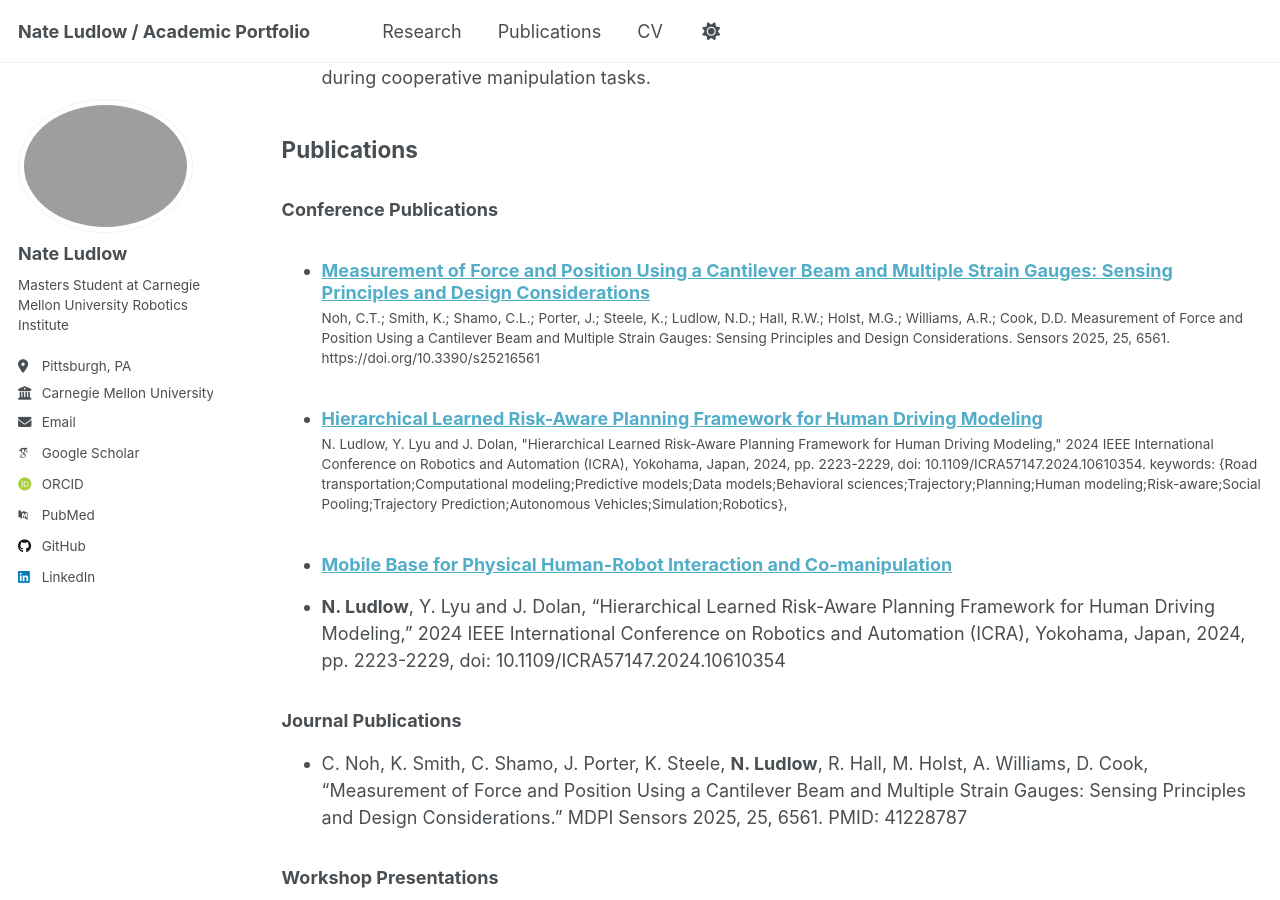
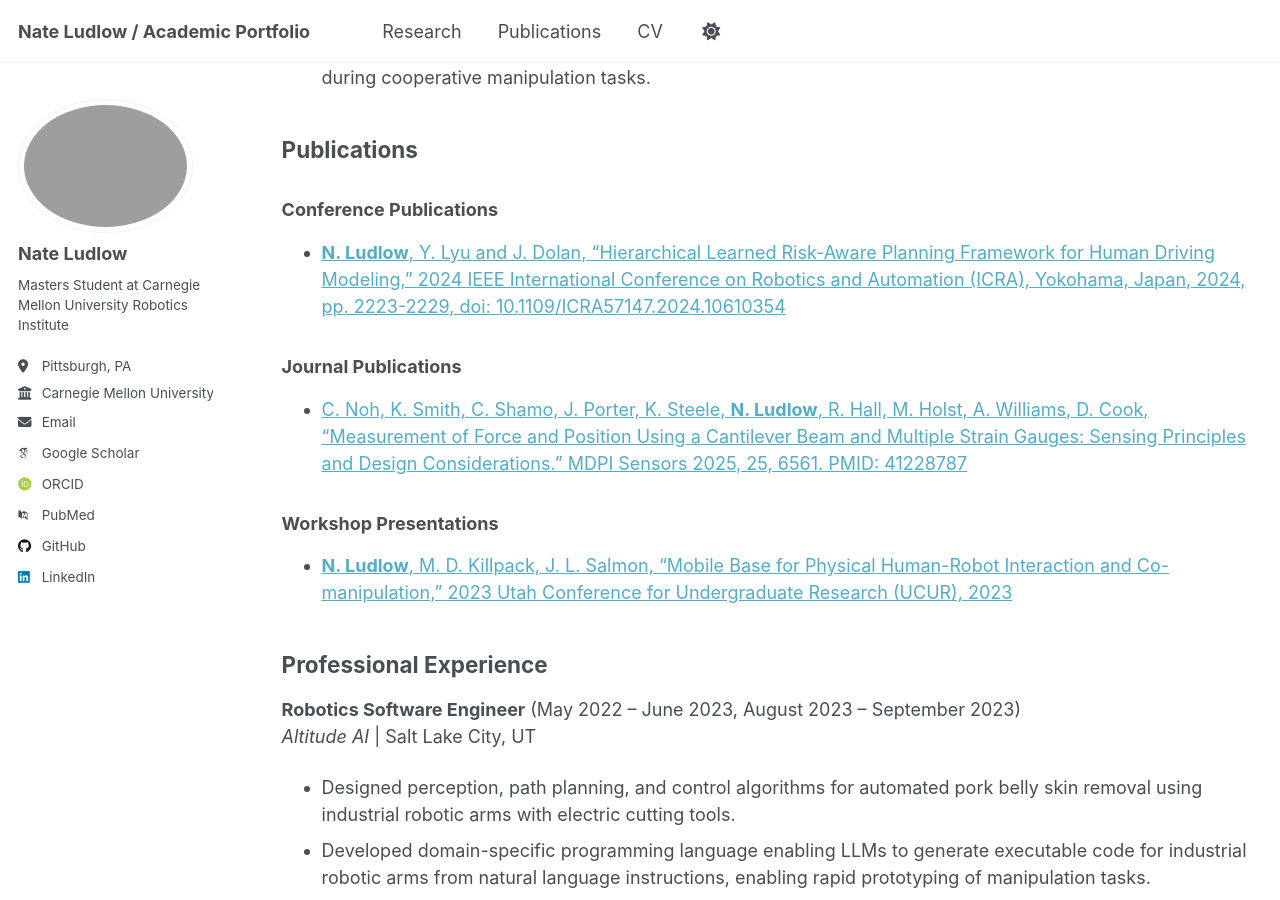
Before and after one commit to natelud/natelud.github.io, a Jekyll site: the page built from _pages/cv.md, in a window 1280 px wide and 900 px high, scrolled down 1824 px. Built offline with Jekyll 4.4.1, drawn with Linux system fonts in a browser that asks for light colours; some web fonts are replaced; a script that is not in the unit is left out; some of the changed lines change nothing that is shown.

Commit message:
Add hyperlinks to publication entries in CV
Updated publication entries to include hyperlinks for better accessibility.

```diff
--- a/_pages/cv.md
+++ b/_pages/cv.md
@@ -66,19 +66,15 @@ Advisors: Dr. Marc Killpack and Dr. John Salmon | Provo, UT
 
 ### Conference Publications
 
-  <ul>{% for post in site.publications reversed %}
-    {% include archive-single-cv.html %}
-  {% endfor %}</ul>
-
-* **N. Ludlow**, Y. Lyu and J. Dolan, "Hierarchical Learned Risk-Aware Planning Framework for Human Driving Modeling," 2024 IEEE International Conference on Robotics and Automation (ICRA), Yokohama, Japan, 2024, pp. 2223-2229, doi: 10.1109/ICRA57147.2024.10610354
+* [**N. Ludlow**, Y. Lyu and J. Dolan, "Hierarchical Learned Risk-Aware Planning Framework for Human Driving Modeling," 2024 IEEE International Conference on Robotics and Automation (ICRA), Yokohama, Japan, 2024, pp. 2223-2229, doi: 10.1109/ICRA57147.2024.10610354](https:/doi.org/10.3390/s25216561)
 
 ### Journal Publications
 
-* C. Noh, K. Smith, C. Shamo, J. Porter, K. Steele, **N. Ludlow**, R. Hall, M. Holst, A. Williams, D. Cook, "Measurement of Force and Position Using a Cantilever Beam and Multiple Strain Gauges: Sensing Principles and Design Considerations." MDPI Sensors 2025, 25, 6561. PMID: 41228787
+* [C. Noh, K. Smith, C. Shamo, J. Porter, K. Steele, **N. Ludlow**, R. Hall, M. Holst, A. Williams, D. Cook, "Measurement of Force and Position Using a Cantilever Beam and Multiple Strain Gauges: Sensing Principles and Design Considerations." MDPI Sensors 2025, 25, 6561. PMID: 41228787](https:/doi.org/10.3390/s25216561)
 
 ### Workshop Presentations
 
-* **N. Ludlow**, M. D. Killpack, J. L. Salmon, "Mobile Base for Physical Human-Robot Interaction and Co-manipulation," 2023 Utah Conference for Undergraduate Research (UCUR), 2023
+* [**N. Ludlow**, M. D. Killpack, J. L. Salmon, "Mobile Base for Physical Human-Robot Interaction and Co-manipulation," 2023 Utah Conference for Undergraduate Research (UCUR), 2023](https://our.utah.edu/ucur/mobile-base-for-physical-human-robot-interaction-and-co-manipulation/)
 
 ## Professional Experience
 
```
